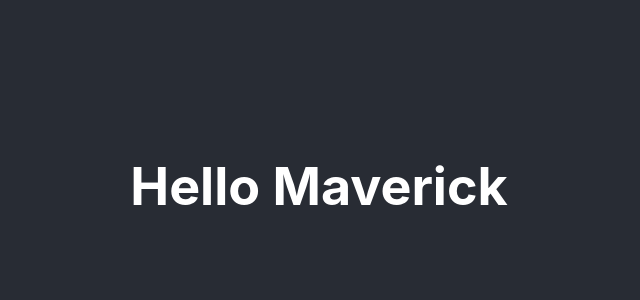
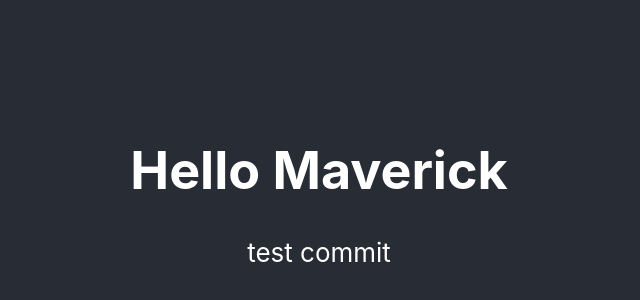
Before and after one commit to MaverickEmanuel/portfolio, a React (Create React App) app: page / in a window 1280 px wide. Shown: the part 214-514 px from the top of the page, without its empty margins (321-961 px from the left). Built offline with nearby package versions, Linux system fonts and the light colour scheme.

Commit message:
test commit

```diff
--- a/src/App.js
+++ b/src/App.js
@@ -7,6 +7,7 @@ function App() {
       <header className="App-header">
         <p>
           <Greet />
+          test commit
         </p>
       </header>
     </div>
```
